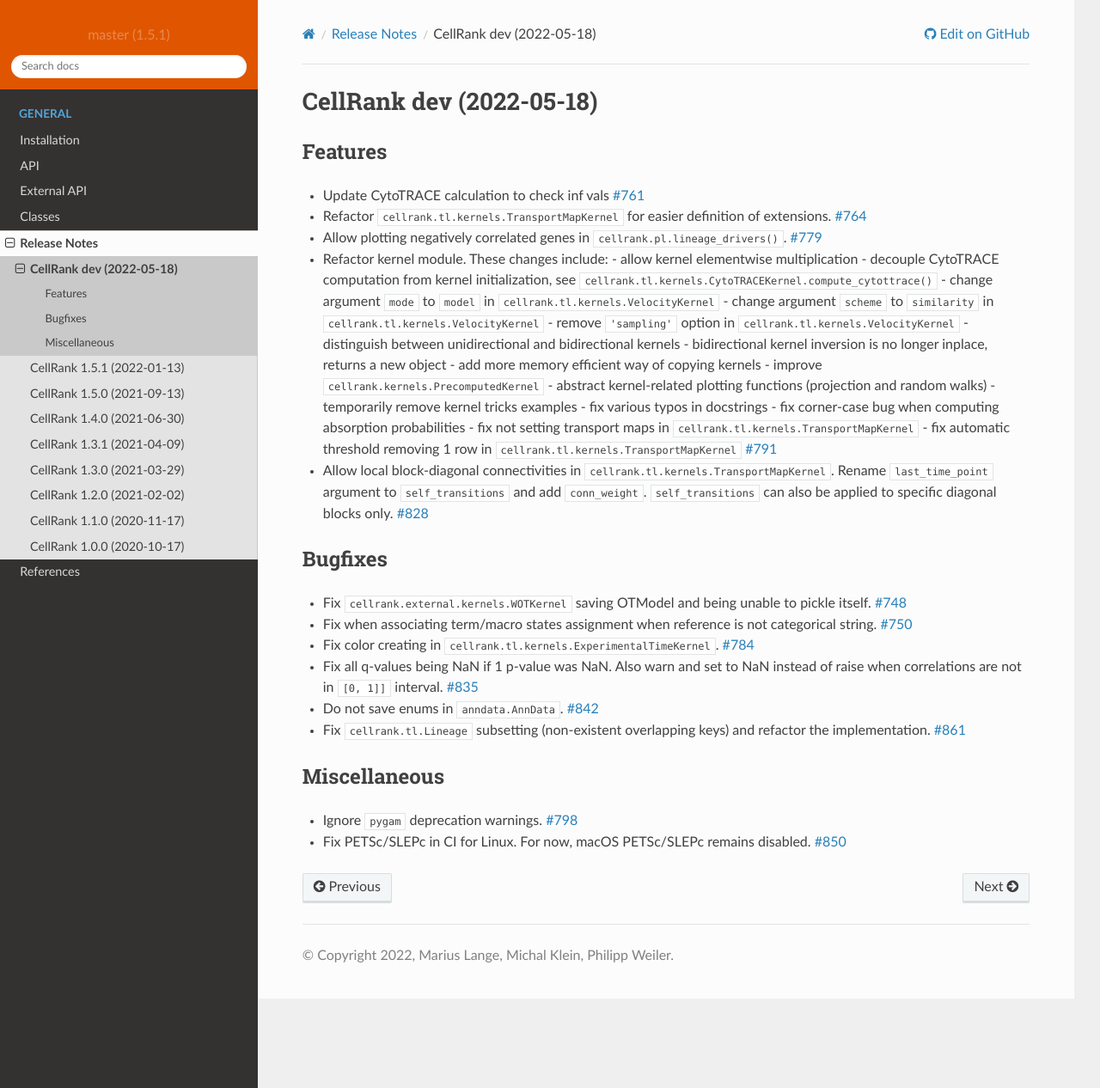
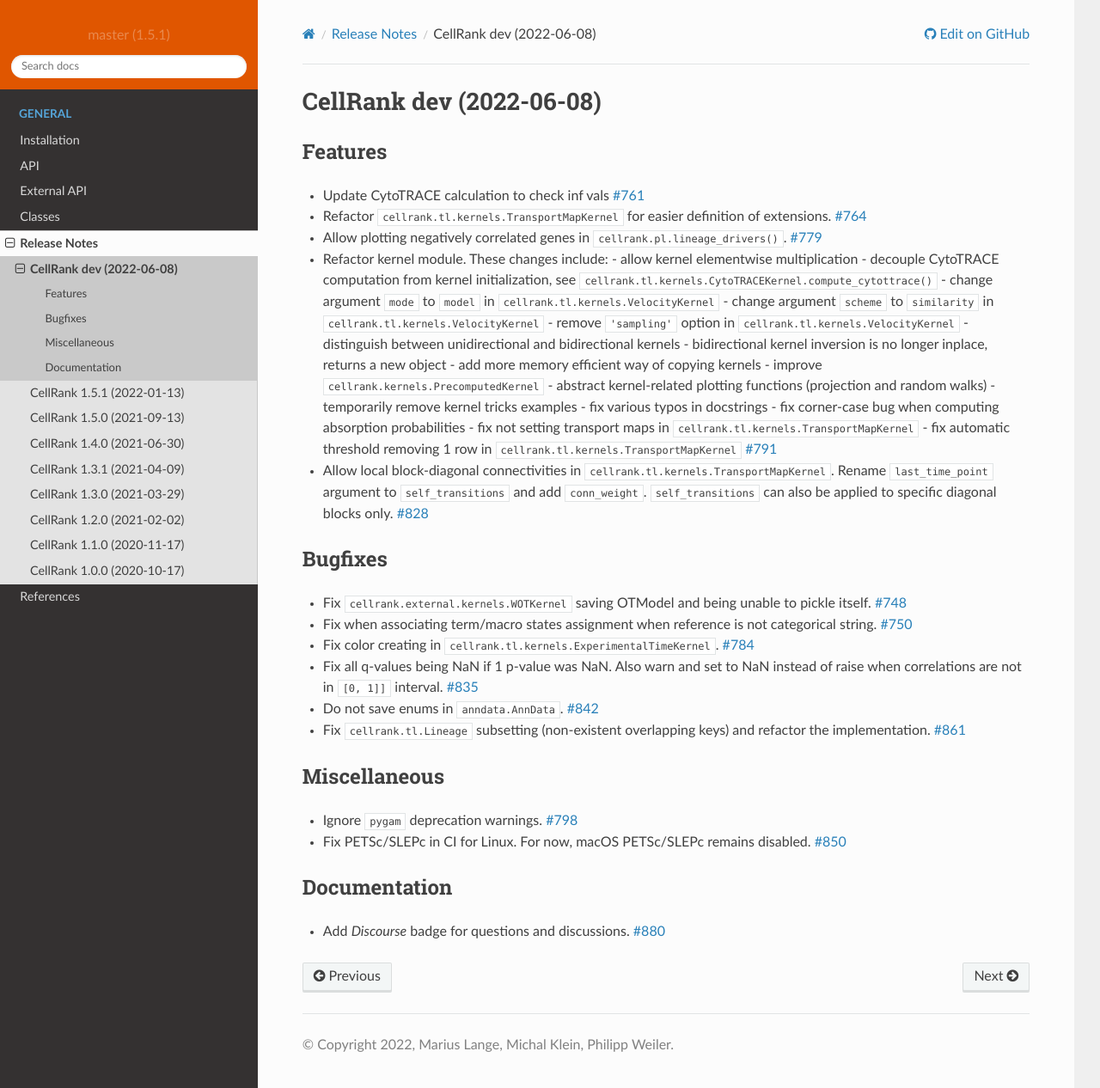
Before and after one commit to theislab/cellrank, a Sphinx documentation site: the page built from docs/source/release/notes-dev.rst, in a window 1280 px wide and 1266 px high. Shown: the whole window at 86% size. Built offline with Sphinx 7.4.7 and the Read the Docs theme 2.0.0, drawn with Linux system fonts in a browser that asks for light colours; pages that are not in the unit, such as notebooks, are missing from menus.

Commit message:
[auto][ci skip] Update release notes (#880)

```diff
--- a/docs/source/release/notes-dev.rst
+++ b/docs/source/release/notes-dev.rst
@@ -1,4 +1,4 @@
-CellRank dev (2022-05-18)
+CellRank dev (2022-06-08)
 =========================
 
 Features
@@ -65,3 +65,10 @@ Miscellaneous
 
 - Fix PETSc/SLEPc in CI for Linux. For now, macOS PETSc/SLEPc remains disabled.
   `#850 <https://github.com/theislab/cellrank/pull/850>`__
+
+
+Documentation
+-------------
+
+- Add *Discourse* badge for questions and discussions.
+  `#880 <https://github.com/theislab/cellrank/pull/880>`__
```
